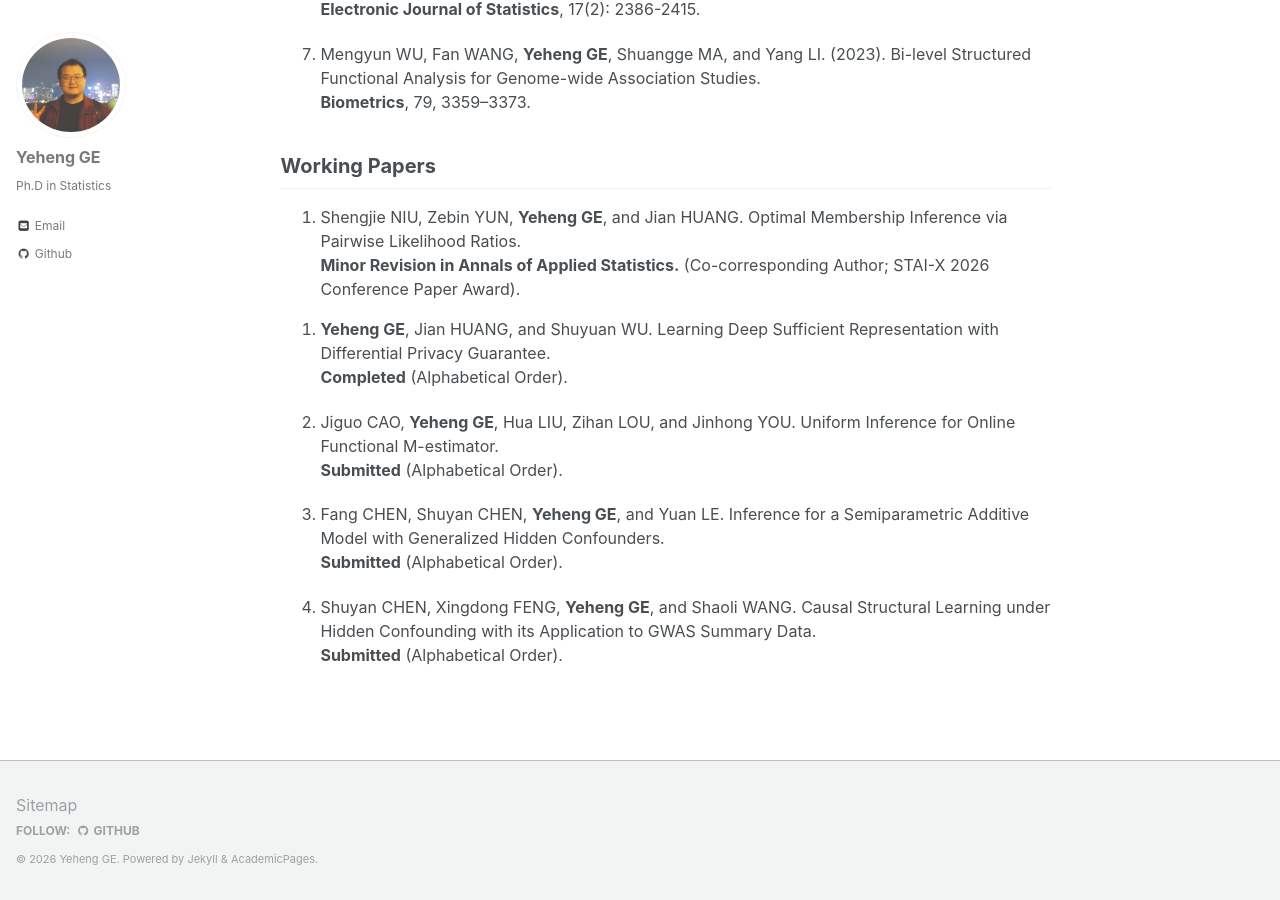
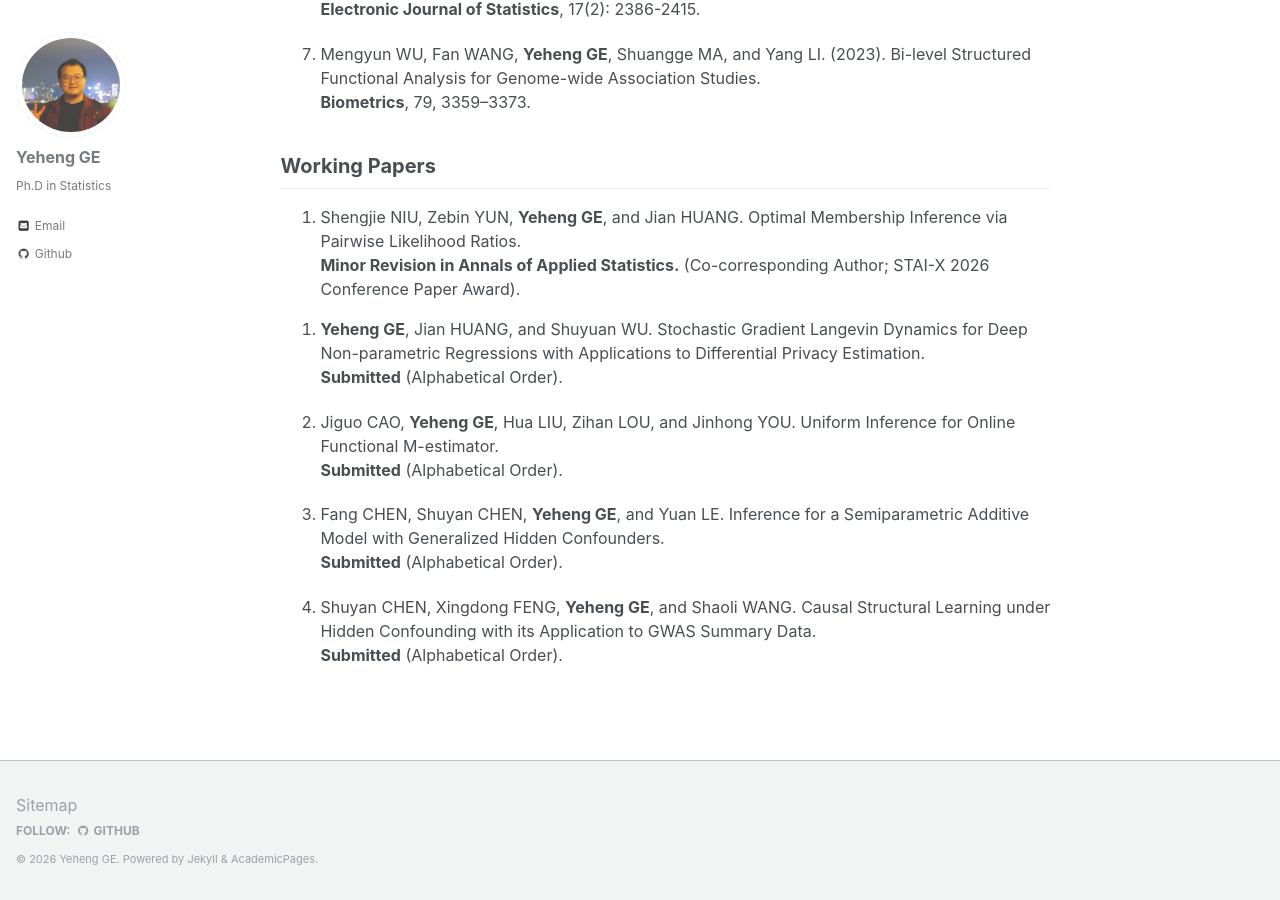
Before and after one commit to geyh96/geyh96.github.io, a Jekyll site: the page built from _pages/about.md, in a window 1280 px wide and 900 px high, scrolled down 1316 px. Built offline with Jekyll 4.4.1, drawn with Linux system fonts in a browser that asks for light colours.

Commit message:
Update about.md

```diff
--- a/_pages/about.md
+++ b/_pages/about.md
@@ -94,14 +94,15 @@ Before that, I got my Ph.D from Shanghai University of Finance and Economics, un
    (Co-first Author).
 
 1. **Yeheng GE**, Jian HUANG, and Shuyuan WU.
-   Stochastic Gradient Langevin Dynamics for Deep Non-parametric Regressions with Applications to Differential Privacy Estimation.
-   **Submitted**
-   (Alphabetical Order). -->
+   Learning Deep Sufficient Representation with Differential Privacy Guarantee.
+   **Completed**
+   (Alphabetical Order).
+ -->
 
 
 1. **Yeheng GE**, Jian HUANG, and Shuyuan WU.
-   Learning Deep Sufficient Representation with Differential Privacy Guarantee.
-   **Completed**
+   Stochastic Gradient Langevin Dynamics for Deep Non-parametric Regressions with Applications to Differential Privacy Estimation.
+   **Submitted**
    (Alphabetical Order).
 
 1. Jiguo CAO, **Yeheng GE**, Hua LIU, Zihan LOU, and Jinhong YOU.
```
